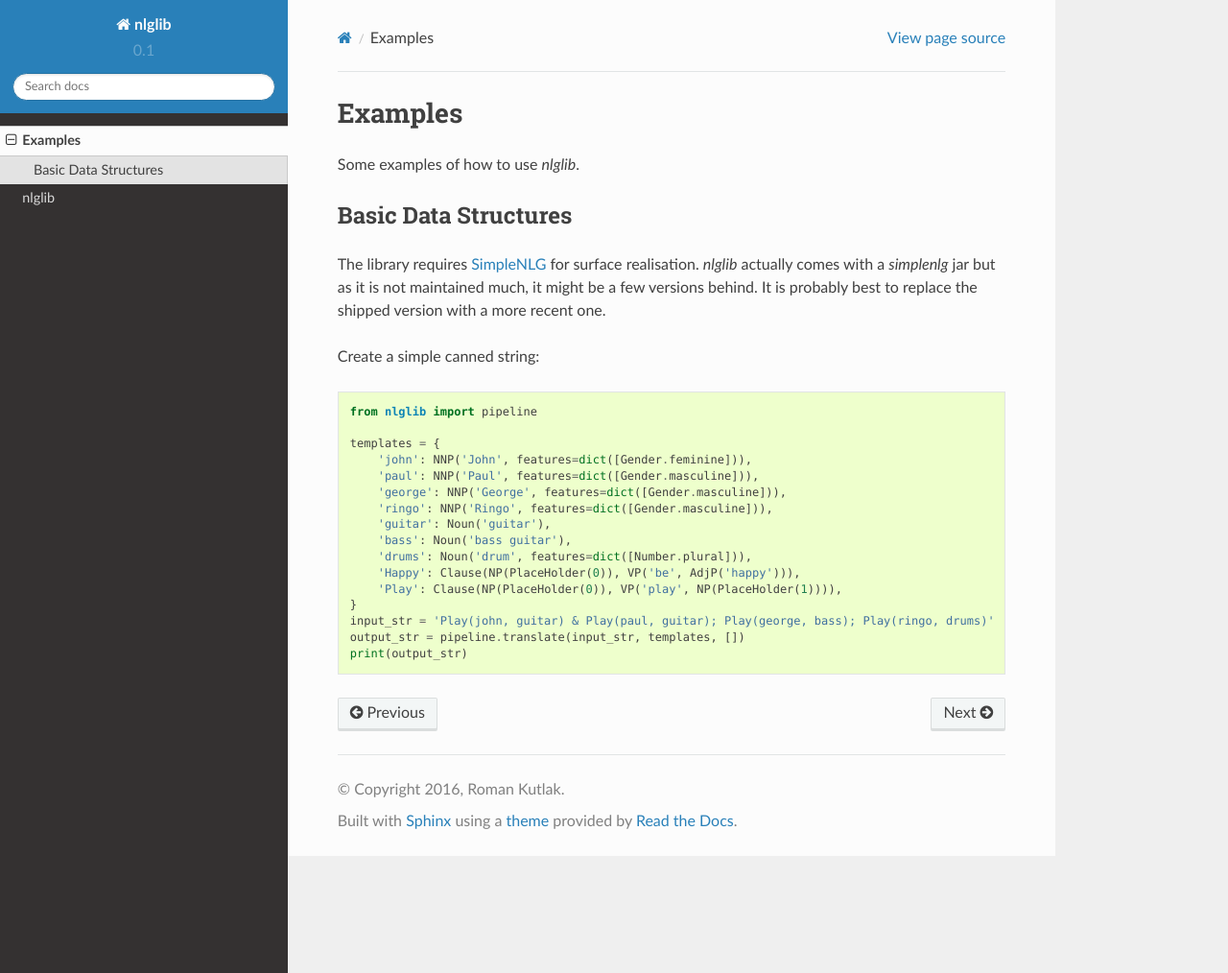
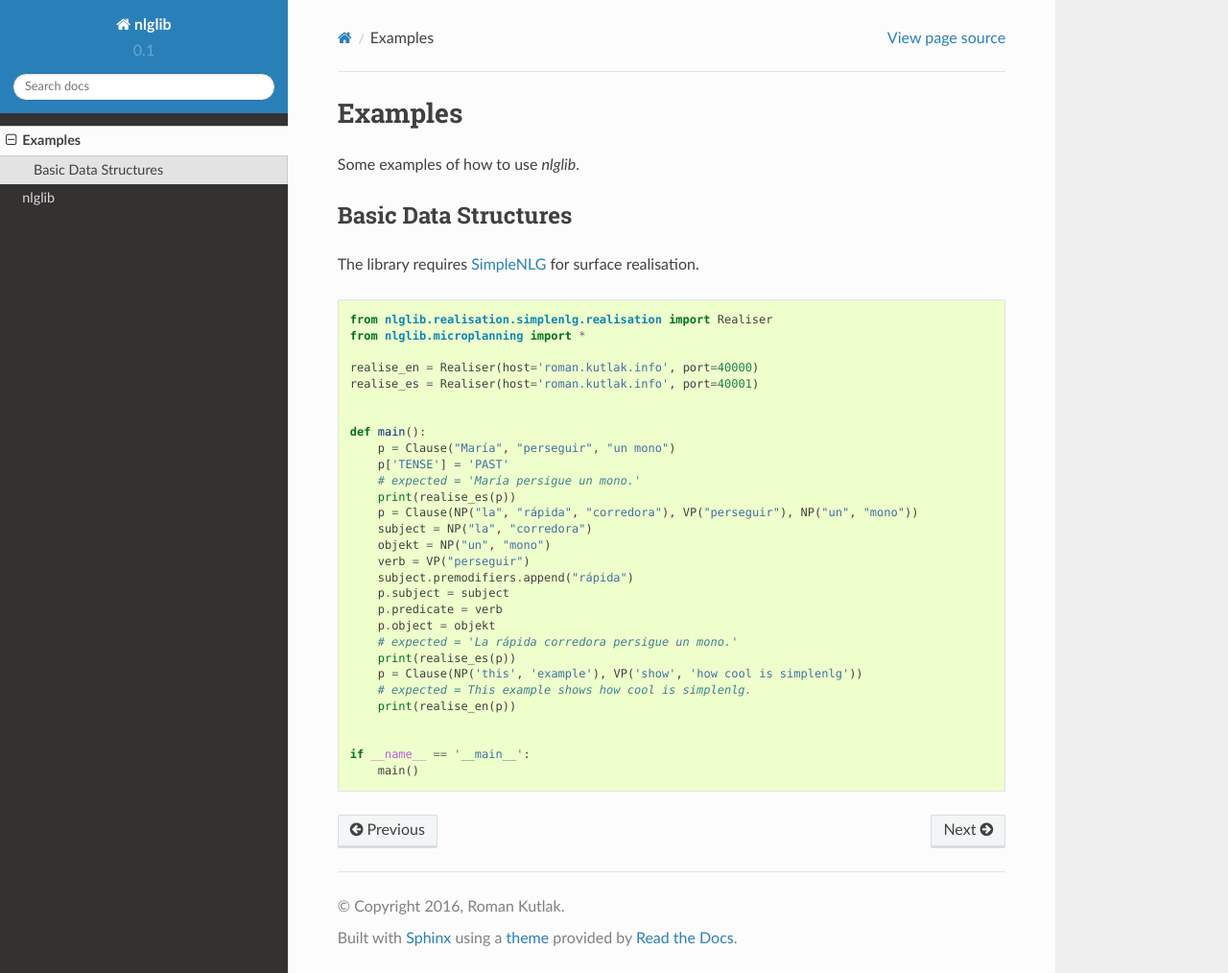
Before and after one commit to roman-kutlak/nlglib, a Sphinx documentation site: the page built from docs/examples.rst, in a window 1280 px wide and 1014 px high. Shown: the whole window at 96% size. Built offline with Sphinx 7.4.7 and the Read the Docs theme 2.0.0, drawn with Linux system fonts in a browser that asks for light colours.

Commit message:
Updated docs.

```diff
--- a/docs/examples.rst
+++ b/docs/examples.rst
@@ -8,26 +8,35 @@ Basic Data Structures
 ---------------------
 
 The library requires `SimpleNLG <https://github.com/simplenlg/simplenlg>`_ for surface realisation.
-`nlglib` actually comes with a `simplenlg` jar but as it is not maintained much, it might be
-a few versions behind. It is probably best to replace the shipped version with a more recent one.
-
-Create a simple canned string:
 
 .. code-block:: python
 
-    from nlglib import pipeline
+    from nlglib.realisation.simplenlg.realisation import Realiser
+    from nlglib.microplanning import *
 
-    templates = {
-        'john': NNP('John', features=dict([Gender.feminine])),
-        'paul': NNP('Paul', features=dict([Gender.masculine])),
-        'george': NNP('George', features=dict([Gender.masculine])),
-        'ringo': NNP('Ringo', features=dict([Gender.masculine])),
-        'guitar': Noun('guitar'),
-        'bass': Noun('bass guitar'),
-        'drums': Noun('drum', features=dict([Number.plural])),
-        'Happy': Clause(NP(PlaceHolder(0)), VP('be', AdjP('happy'))),
-        'Play': Clause(NP(PlaceHolder(0)), VP('play', NP(PlaceHolder(1)))),
-    }
-    input_str = 'Play(john, guitar) & Play(paul, guitar); Play(george, bass); Play(ringo, drums)'
-    output_str = pipeline.translate(input_str, templates, [])
-    print(output_str)
+    realise_en = Realiser(host='roman.kutlak.info', port=40000)
+    realise_es = Realiser(host='roman.kutlak.info', port=40001)
+
+
+    def main():
+        p = Clause("María", "perseguir", "un mono")
+        p['TENSE'] = 'PAST'
+        # expected = 'María persigue un mono.'
+        print(realise_es(p))
+        p = Clause(NP("la", "rápida", "corredora"), VP("perseguir"), NP("un", "mono"))
+        subject = NP("la", "corredora")
+        objekt = NP("un", "mono")
+        verb = VP("perseguir")
+        subject.premodifiers.append("rápida")
+        p.subject = subject
+        p.predicate = verb
+        p.object = objekt
+        # expected = 'La rápida corredora persigue un mono.'
+        print(realise_es(p))
+        p = Clause(NP('this', 'example'), VP('show', 'how cool is simplenlg'))
+        # expected = This example shows how cool is simplenlg.
+        print(realise_en(p))
+
+
+    if __name__ == '__main__':
+        main()
--- a/docs/index.rst
+++ b/docs/index.rst
@@ -5,6 +5,12 @@
 
 Welcome to nlglib's documentation!
 ==================================
+
+NLGlib is a library for natural language generation (NLG) written in Python.
+It seeks to fill a gap in the NLG field. There are currently no off-the-shelf
+libraries that one could take and incorporate into other projects.
+The aim of this library is to be useful for general projects that would like
+to add a bit of text generation to their capabilities.
 
 Contents:
 
```
Also changed, not shown: README.rst (+5 -15 lines), docs/nlglib.features.rst (added, +38 -0 lines), docs/nlglib.macroplanning.rst (added, +30 -0 lines), docs/nlglib.microplanning.rst (added, +38 -0 lines), docs/nlglib.realisation.rst (added, +29 -0 lines), docs/nlglib.realisation.simplenlg.rst (added, +30 -0 lines), docs/nlglib.rst (+13 -139 lines), 3 other files.
